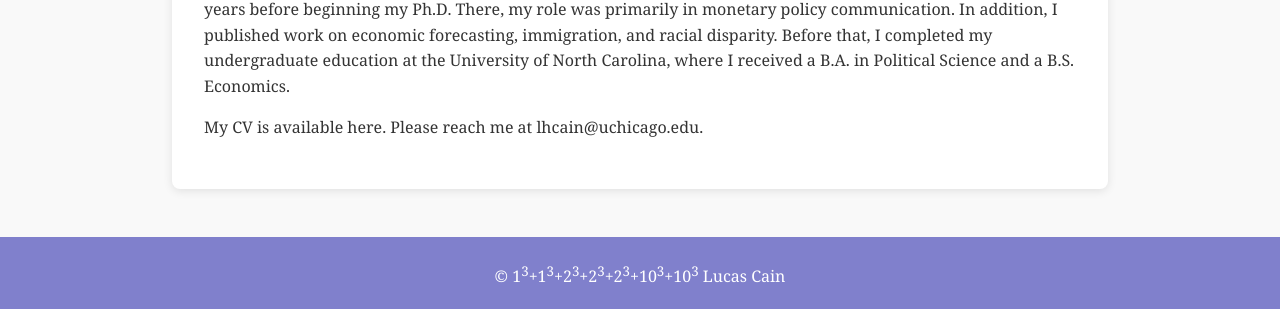
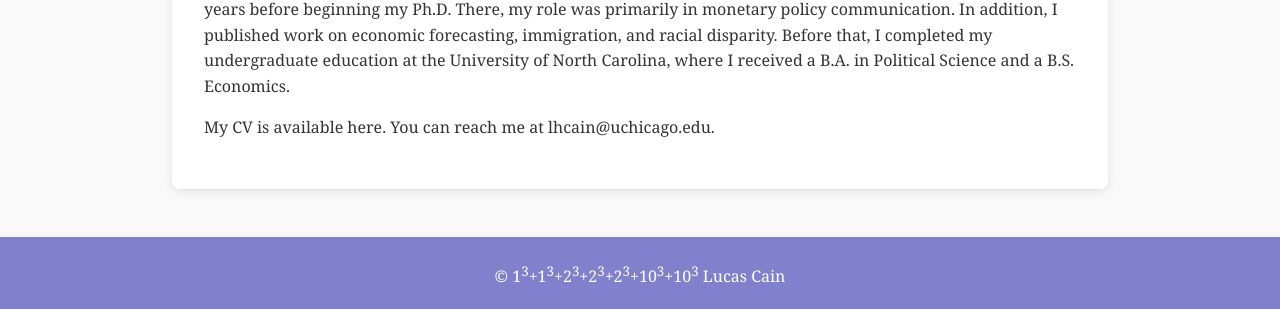
Before and after one commit to L-Cain/L-Cain.github.io, a Jekyll site: the page built from index.md, in a window 1280 px wide and 938 px high. Shown: the part 567-876 px from the top of the window. Built offline with Jekyll 4.4.1, drawn with Linux system fonts in a browser that asks for light colours.

Commit message:
Update index.md

```diff
--- a/index.md
+++ b/index.md
@@ -16,5 +16,5 @@ title: Home
 
   <p>I have a special interest in the US Federal Reserve, having worked at the Federal Reserve Bank of Chicago for two years before beginning my Ph.D. There, my role was primarily in monetary policy communication. In addition, I published work on economic forecasting, immigration, and racial disparity. Before that, I completed my undergraduate education at the University of North Carolina, where I received a B.A. in Political Science and a B.S. Economics.</p>
 
-  <p>My CV is available here. Please reach me at lhcain@uchicago.edu.</p>
+  <p>My CV is available here. You can reach me at lhcain@uchicago.edu.</p>
 </section>
```
